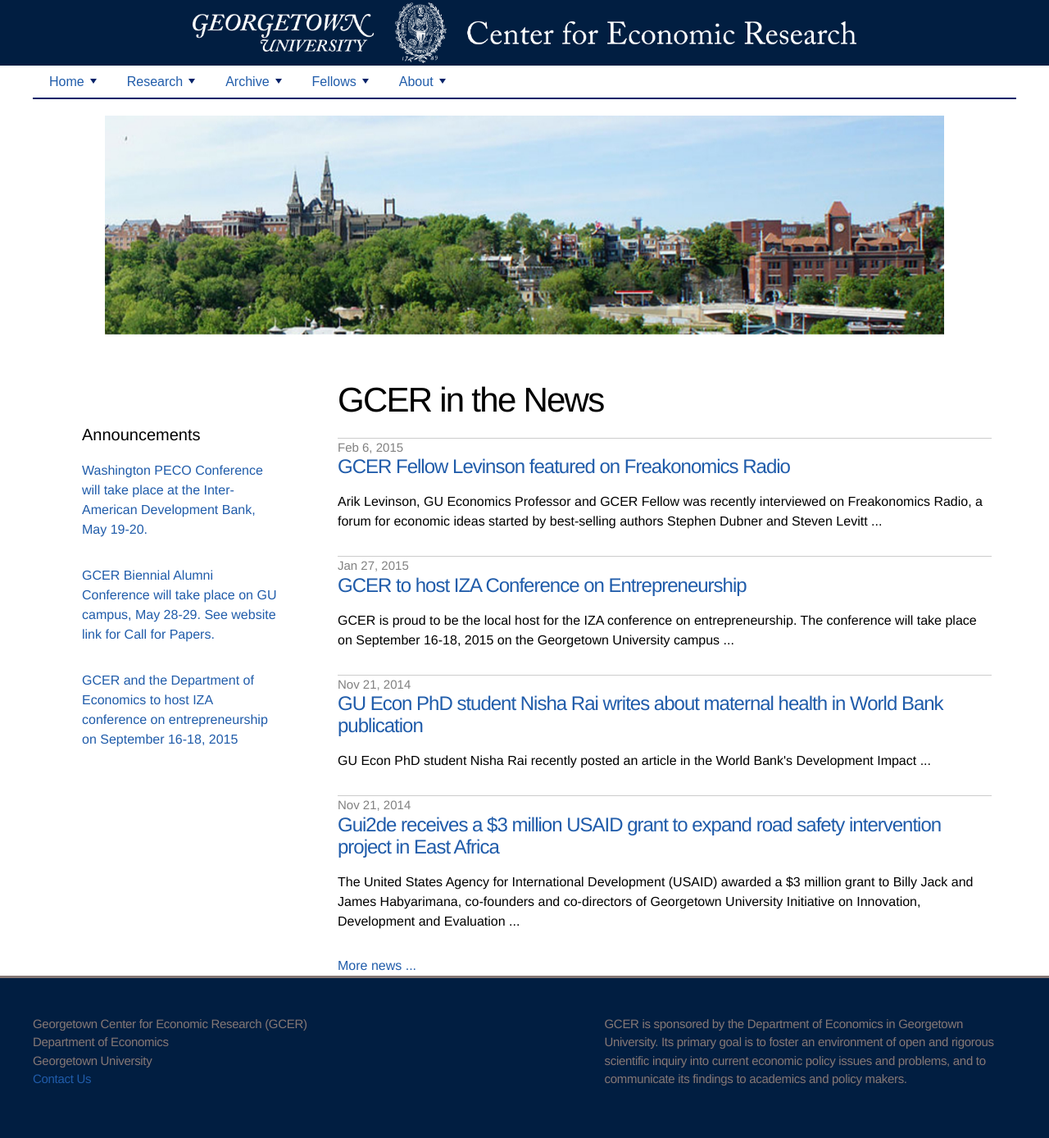
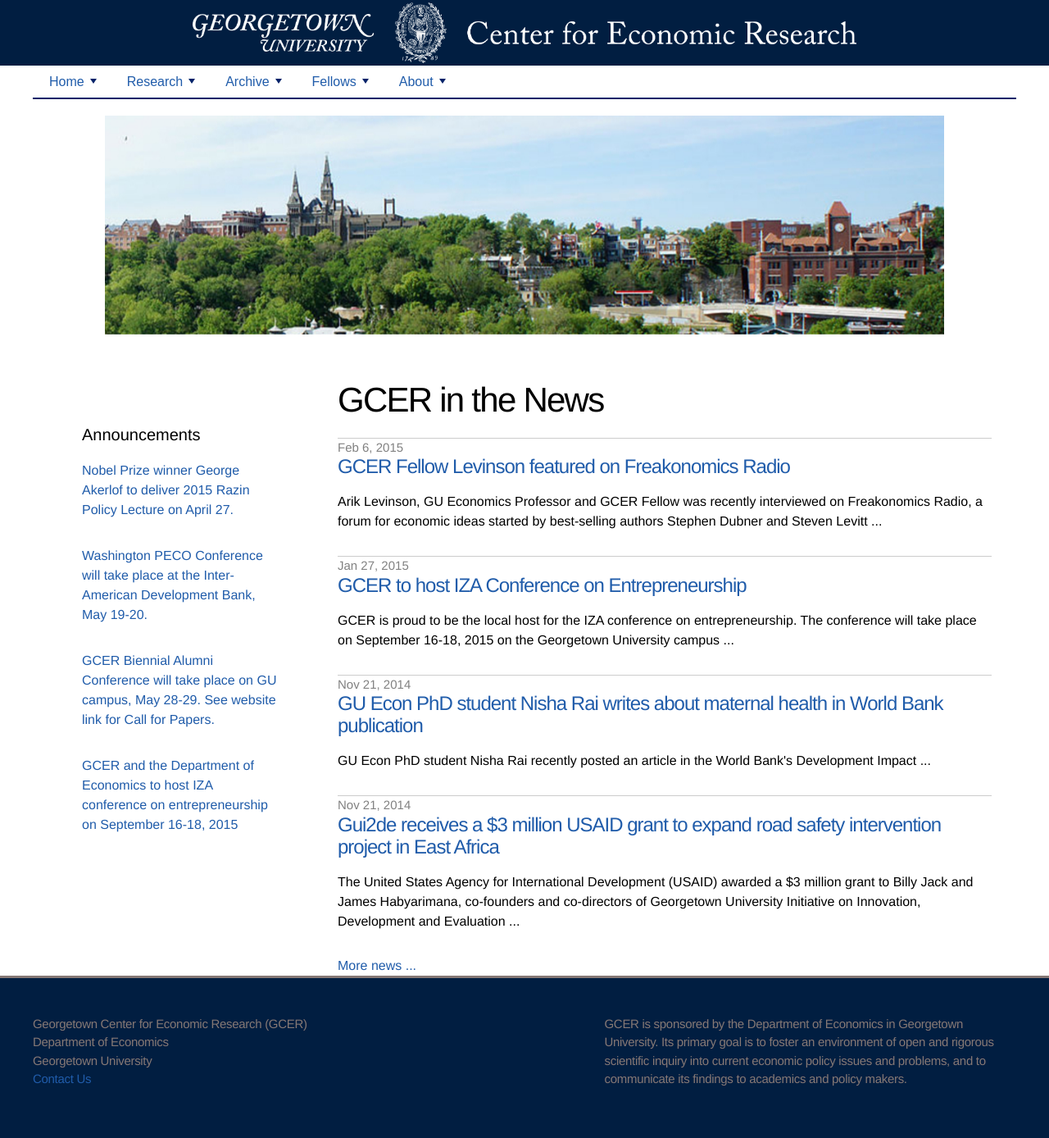
Before and after one commit to georgetown-econ/gcer, a Jekyll site: the page built from index.html, in a window 1280 px wide. Shown: the whole page at 82% size. Built offline with Jekyll 4.4.1, drawn with Linux system fonts in a browser that asks for light colours.

Commit message:
incomplete post announcing Razin prize.

```diff
--- a/_data/announcements.yml
+++ b/_data/announcements.yml
@@ -1,3 +1,4 @@
+- announcement: <a href="https://sites.google.com/a/georgetown.edu/washington-peco/home/2015-washington-peco"> Nobel Prize winner George Akerlof to deliver 2015 Razin Policy Lecture on April 27.</a>
 - announcement: <a href="https://sites.google.com/a/georgetown.edu/washington-peco/home/2015-washington-peco"> Washington PECO Conference will take place at the Inter-American Development Bank, May 19-20.</a>
 - announcement: <a href="https://sites.google.com/site/gcer2015/"> GCER Biennial Alumni Conference will take place on GU campus, May 28-29. See website link for Call for Papers.</a>
 - announcement: <a href="http://gcer.georgetown.edu/archive/#/2015/01/27/iza-entrepreneurship"> GCER and the Department of Economics to host IZA conference on entrepreneurship on September 16-18, 2015</a>
```
